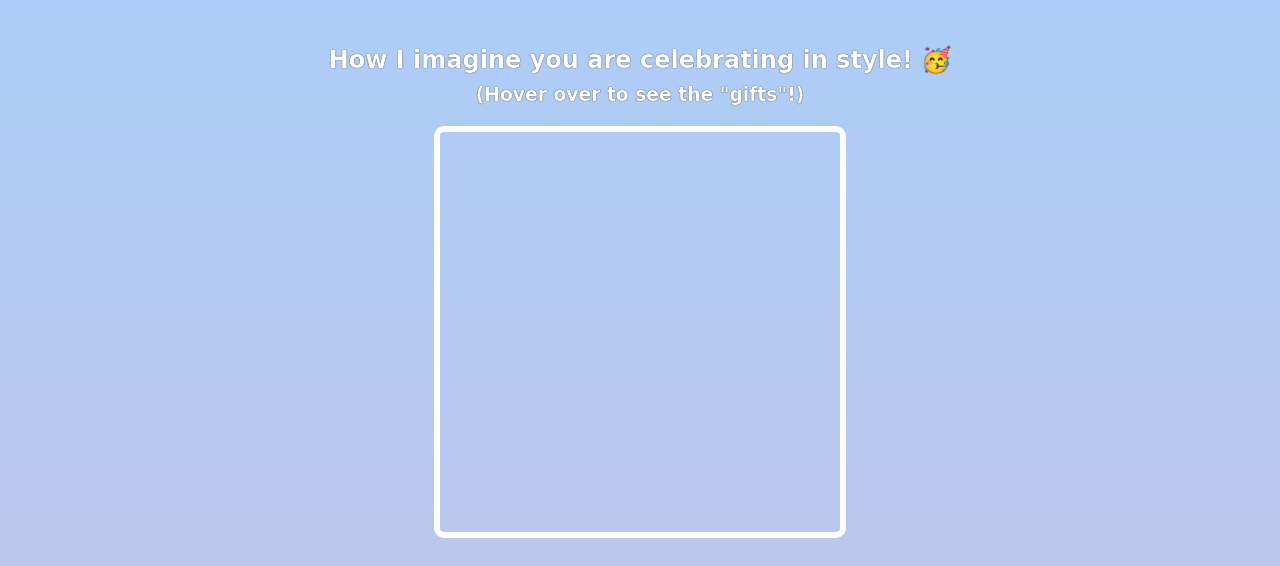
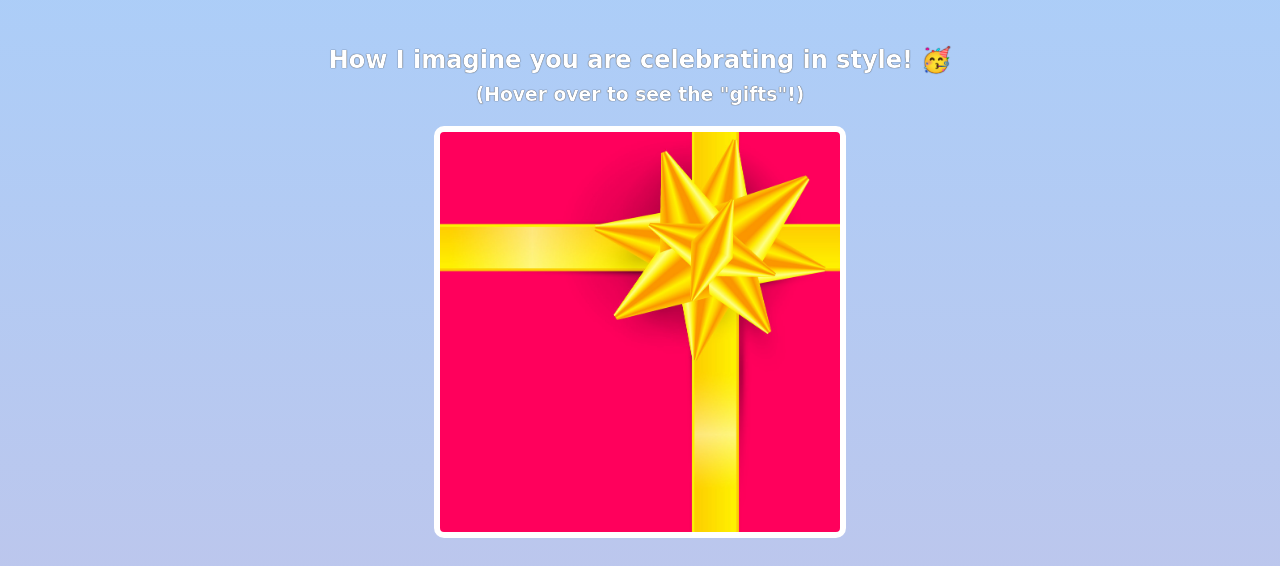
Before and after one commit to shimmy25/ScrimbaBdayGIFtSite, a website built with Vite: page index.html in a window 1280 px wide. Shown: the part 386-952 px from the top of the page. Built offline with nearby package versions, Linux system fonts and the light colour scheme; files whose address does not match are found by name; a web font is replaced by a local one.

Commit message:
Update styles.css

```diff
--- a/styles.css
+++ b/styles.css
@@ -58,7 +58,7 @@ h1, h2, h3, h4, p {
     height: 400px;
     border: 6px solid white;
     border-radius: 10px;
-    background-image: url("images/gift-cover.jpg");
+    background-image: url("gift-cover.jpg");
     background-size: cover;
 }
 
```
